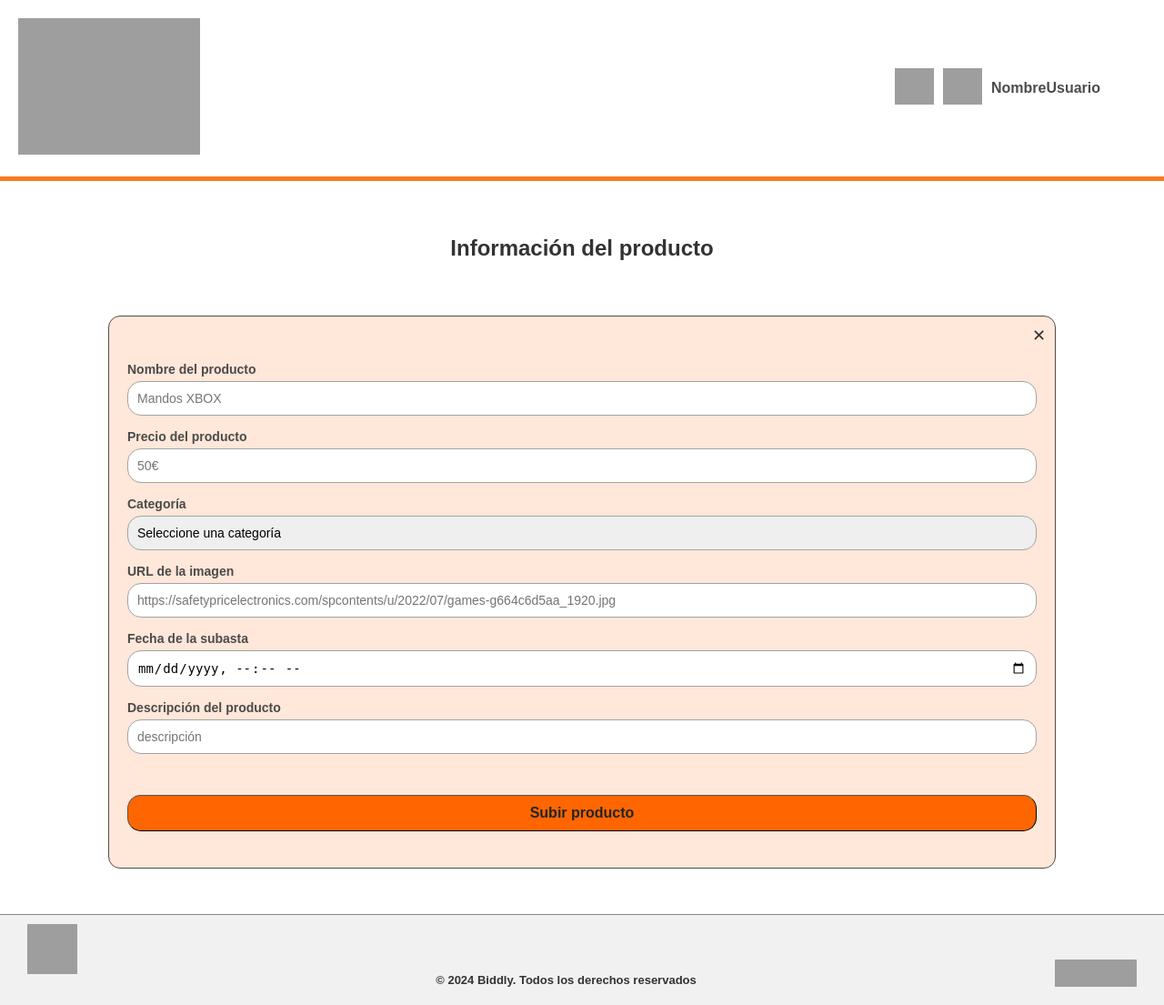
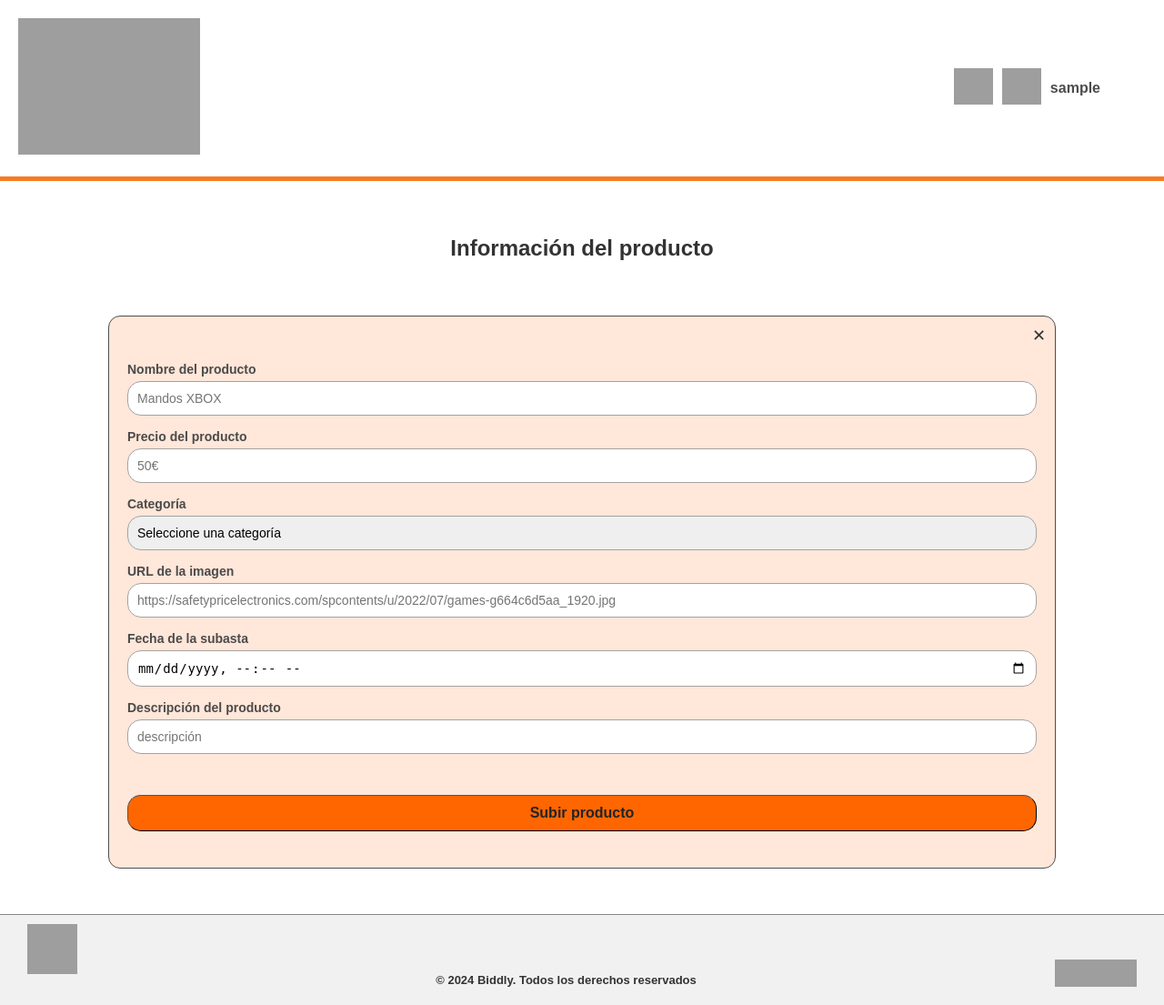
Before and after one commit to ElbaCalvo/Biddly, a PHP site: page /addProductScreen.php in a window 1280 px wide. Shown: the whole page at 91% size. Run offline with PHP 8.4, Linux system fonts and the light colour scheme; the visitor is signed in with stand-in values (Sample User, id 1); grey boxes are pictures that could not be loaded.

Commit message:
Añadir nombre de usuario al subir producto

```diff
--- a/app/view/addProductScreen.php
+++ b/app/view/addProductScreen.php
@@ -9,6 +9,9 @@
 </head>
 
 <body>
+    <?php
+    session_start();
+    ?>
     <!-- Logo, barra de busqueda y botones de inicio de favoritos y usuario. -->
     <header class="topBar">
         <div class="logoContainer">
@@ -20,7 +23,9 @@
                     class="favoritesImage"></a>
             <a href="profileScreen.php"><img src="../../img/logoUser.png" alt="Imagen de perfil"
                     class="profileImage"></a>
-            <span class="profileName">NombreUsuario</span>
+            <?php
+            echo '<span class="profileName">' . $_SESSION['usuario'] . '</span>';
+            ?>
         </div>
     </header>
 
```
